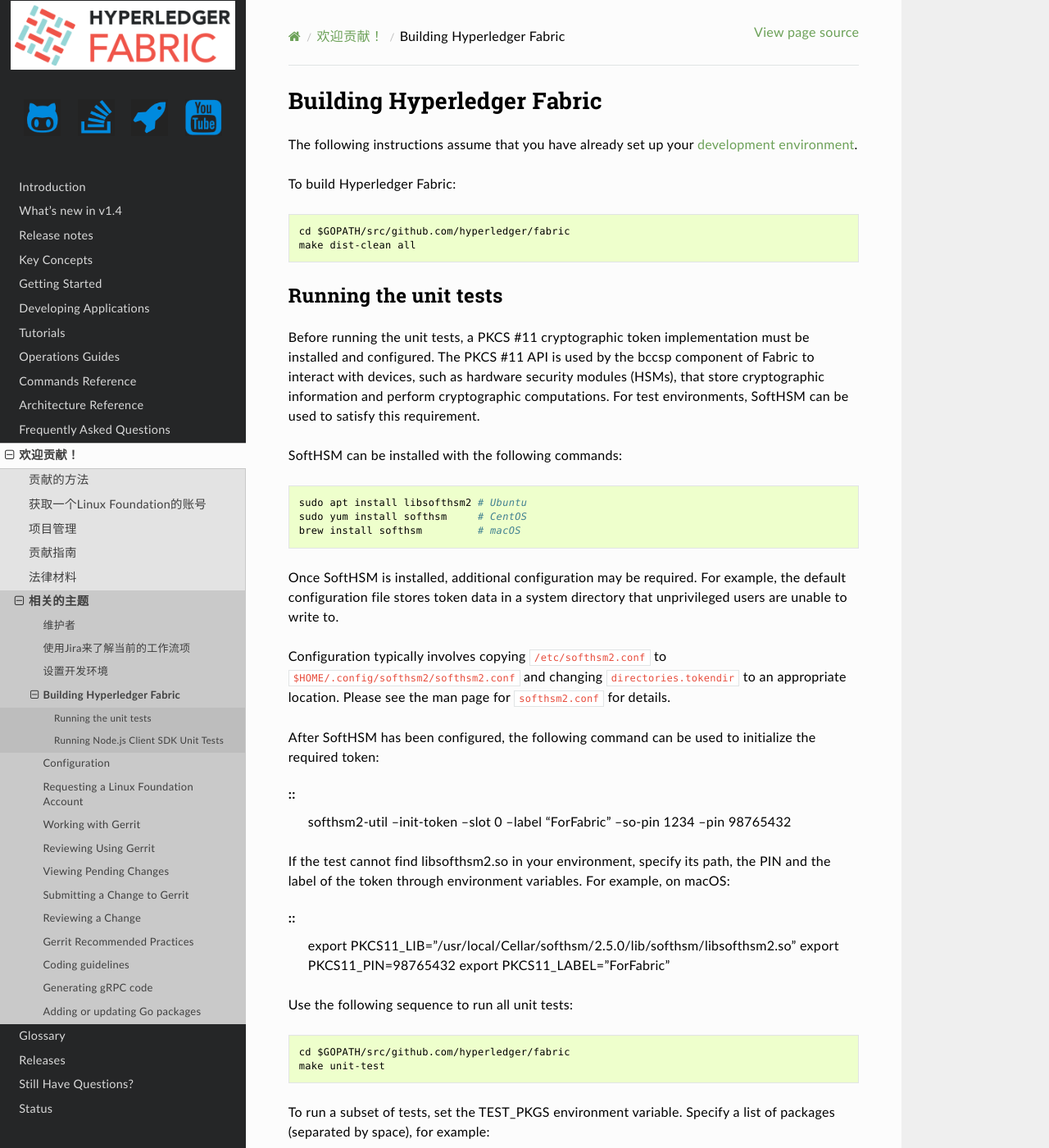
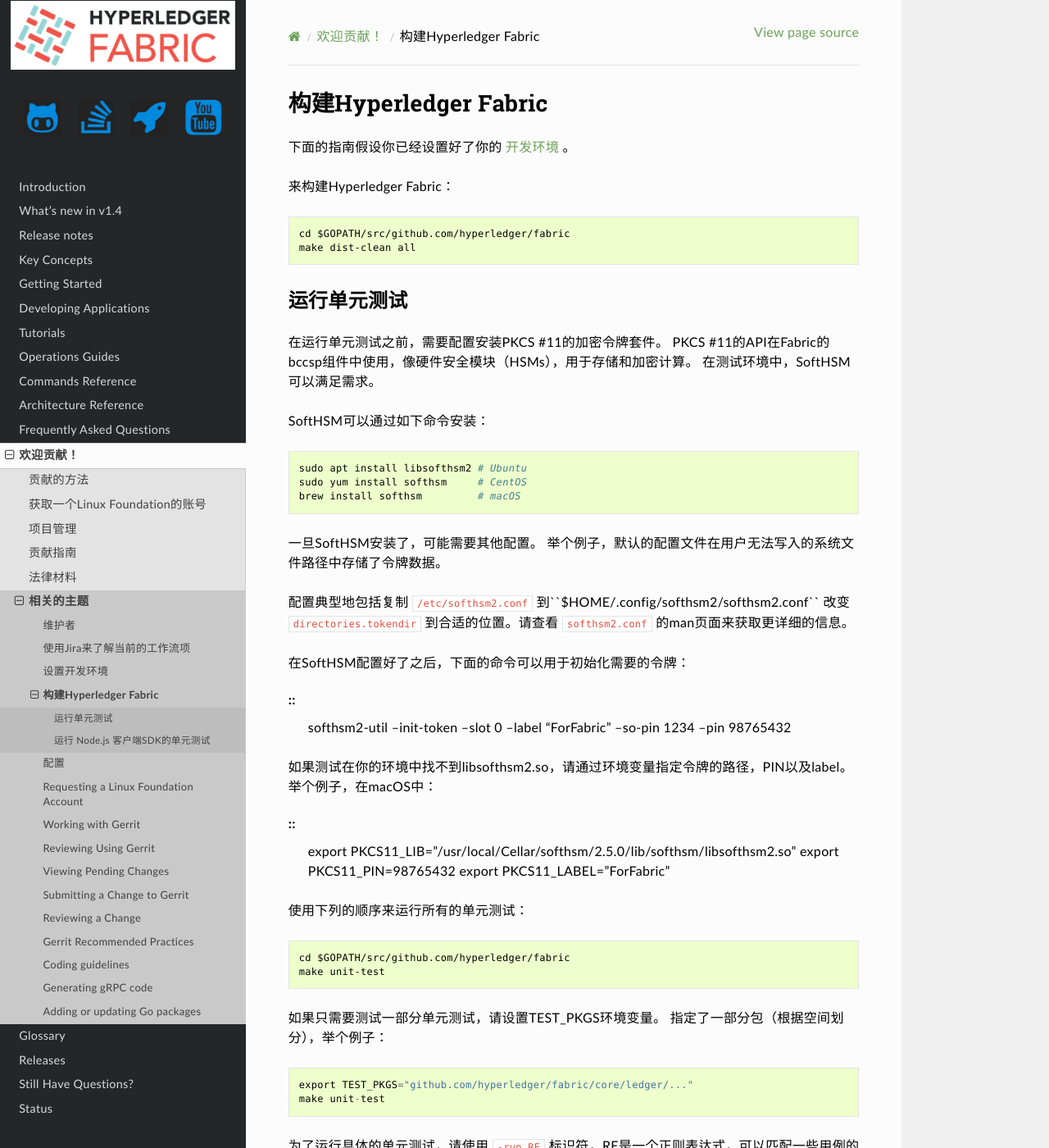
Before and after one commit to TopJohn/fabric-docs-cn, a Sphinx documentation site: the page built from docs/source/dev-setup/build.rst, in a window 1280 px wide and 1400 px high. Shown: the whole window at 82% size. Built offline with Sphinx 7.4.7 and the Read the Docs theme 2.0.0, drawn with Linux system fonts in a browser that asks for light colours; formulas are drawn with MathJax 3; pages that are not in the unit, such as notebooks, are missing from menus; some of the changed text lies outside the part shown.

Commit message:
build.rst
Signed-off-by: TopJohn <xzj19922010@gmail.com>

```diff
--- a/docs/source/dev-setup/build.rst
+++ b/docs/source/dev-setup/build.rst
@@ -1,27 +1,24 @@
-Building Hyperledger Fabric
+构建Hyperledger Fabric
 ---------------------------
 
-The following instructions assume that you have already set up your
-:doc:`development environment <devenv>`.
+下面的指南假设你已经设置好了你的
+:doc:`开发环境 <devenv>`  。
 
-To build Hyperledger Fabric:
+来构建Hyperledger Fabric：
 
 ::
 
     cd $GOPATH/src/github.com/hyperledger/fabric
     make dist-clean all
 
-Running the unit tests
+运行单元测试
 ~~~~~~~~~~~~~~~~~~~~~~
 
-Before running the unit tests, a PKCS #11 cryptographic token implementation
-must be installed and configured. The PKCS #11 API is used by the bccsp
-component of Fabric to interact with devices, such as hardware security modules
-(HSMs), that store cryptographic information and perform cryptographic
-computations. For test environments, SoftHSM can be used to satisfy this
-requirement.
+在运行单元测试之前，需要配置安装PKCS #11的加密令牌套件。
+PKCS #11的API在Fabric的bccsp组件中使用，像硬件安全模块（HSMs），用于存储和加密计算。
+在测试环境中，SoftHSM可以满足需求。
 
-SoftHSM can be installed with the following commands:
+SoftHSM可以通过如下命令安装：
 
 ::
 
@@ -29,75 +26,66 @@ SoftHSM can be installed with the following commands:
     sudo yum install softhsm     # CentOS
     brew install softhsm         # macOS
 
-Once SoftHSM is installed, additional configuration may be required. For
-example, the default configuration file stores token data in a system directory
-that unprivileged users are unable to write to.
+一旦SoftHSM安装了，可能需要其他配置。
+举个例子，默认的配置文件在用户无法写入的系统文件路径中存储了令牌数据。
 
-Configuration typically involves copying ``/etc/softhsm2.conf`` to
-``$HOME/.config/softhsm2/softhsm2.conf`` and changing ``directories.tokendir``
-to an appropriate location. Please see the man page for ``softhsm2.conf`` for
-details.
+配置典型地包括复制 ``/etc/softhsm2.conf`` 到``$HOME/.config/softhsm2/softhsm2.conf``
+改变 ``directories.tokendir``
+到合适的位置。请查看 ``softhsm2.conf`` 的man页面来获取更详细的信息。
 
-After SoftHSM has been configured, the following command can be used to
-initialize the required token:
+在SoftHSM配置好了之后，下面的命令可以用于初始化需要的令牌：
 
 ::
     softhsm2-util --init-token --slot 0 --label "ForFabric" --so-pin 1234 --pin 98765432
 
-If the test cannot find libsofthsm2.so in your environment, specify its path,
-the PIN and the label of the token through environment variables. For example,
-on macOS:
+如果测试在你的环境中找不到libsofthsm2.so，请通过环境变量指定令牌的路径，PIN以及label。
+举个例子，在macOS中：
 
 ::
     export PKCS11_LIB="/usr/local/Cellar/softhsm/2.5.0/lib/softhsm/libsofthsm2.so"
     export PKCS11_PIN=98765432
     export PKCS11_LABEL="ForFabric"
 
-Use the following sequence to run all unit tests:
+使用下列的顺序来运行所有的单元测试：
 
 ::
 
     cd $GOPATH/src/github.com/hyperledger/fabric
     make unit-test
 
-To run a subset of tests, set the TEST_PKGS environment variable.
-Specify a list of packages (separated by space), for example:
+如果只需要测试一部分单元测试，请设置TEST_PKGS环境变量。
+指定了一部分包（根据空间划分），举个例子：
 
 ::
 
     export TEST_PKGS="github.com/hyperledger/fabric/core/ledger/..."
     make unit-test
 
-To run a specific test use the ``-run RE`` flag where RE is a regular
-expression that matches the test case name. To run tests with verbose
-output use the ``-v`` flag. For example, to run the ``TestGetFoo`` test
-case, change to the directory containing the ``foo_test.go`` and
-call/execute
+为了运行具体的单元测试，请使用 ``-run RE`` 标识符，RE是一个正则表达式，可以匹配一些用例的名字。
+要显示详细的过程，请使用 ``-v`` 标识。举个例子，要运行 ``TestGetFoo`` 测试用例，
+移动到包含 ``foo_test.go``文件的目录，然后执行
 
 ::
 
     go test -v -run=TestGetFoo
 
 
-Running Node.js Client SDK Unit Tests
+运行 Node.js 客户端SDK的单元测试
 ~~~~~~~~~~~~~~~~~~~~~~~~~~~~~~~~~~~~~
 
-You must also run the Node.js unit tests to ensure that the Node.js
-client SDK is not broken by your changes. To run the Node.js unit tests,
-follow the instructions
-`here <https://github.com/hyperledger/fabric-sdk-node/blob/master/README.md>`__.
+你需要运行Node.js的单元测试，以此来保证 Node.js client SDK没有因为你的修改而崩溃。
+要运行Node.js的单元测试，请遵循下述指南
+`here <https://github.com/hyperledger/fabric-sdk-node/blob/master/README.md>`__ 。
 
-Configuration
+配置
 -------------
 
-Configuration utilizes the `viper <https://github.com/spf13/viper>`__
-and `cobra <https://github.com/spf13/cobra>`__ libraries.
+配置采用 `viper <https://github.com/spf13/viper>`__
+和 `cobra <https://github.com/spf13/cobra>`__ 库来实现。
 
-There is a **core.yaml** file that contains the configuration for the
-peer process. Many of the configuration settings can be overridden on
-the command line by setting ENV variables that match the configuration
-setting, but by prefixing with *'CORE\_'*. For example, logging level
-manipulation through the environment is shown below:
+peer包括一个 **core.yaml** 配置文件。
+很多配置可以被带有 *'CORE\_'* 前缀的环境变量覆盖。
+举个例子，日志等级通过环境变量操作：
 
 ::
 
```
